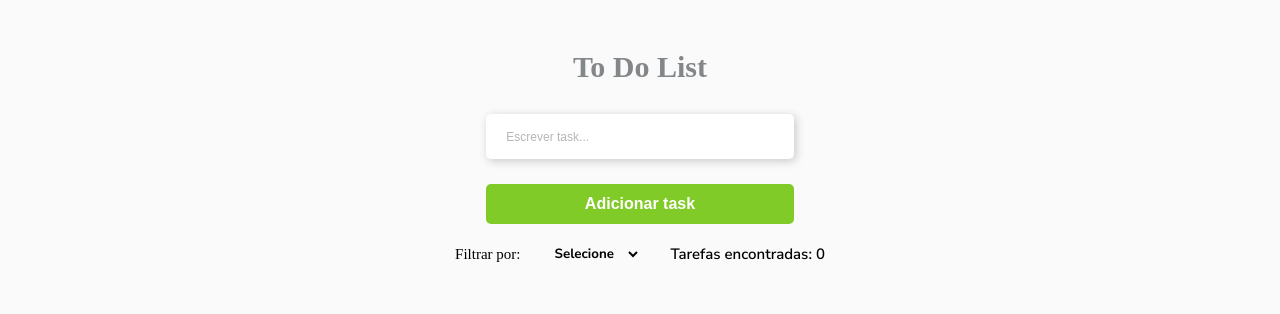
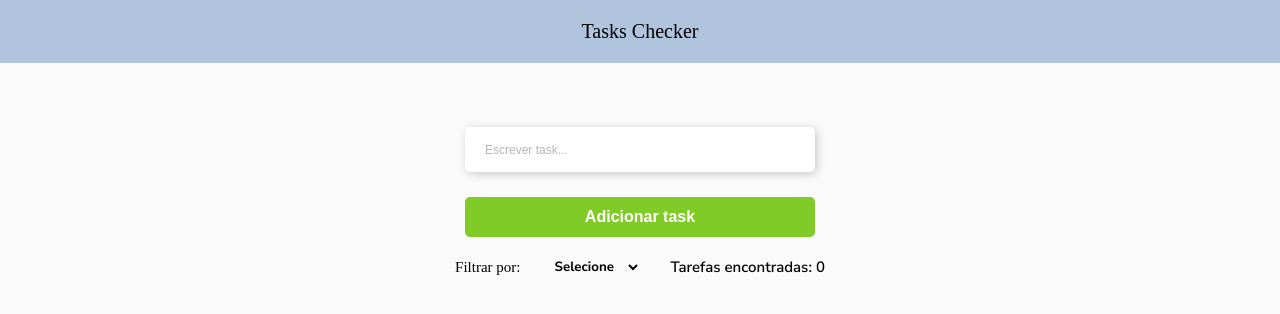
Before and after one commit to gabrielmpdev/to-do-list, a React (Create React App) app: page / in a window 1280 px wide. Shown: the top 314 px of the page. Built offline with nearby package versions, Linux system fonts and the light colour scheme.

Commit message:
feat(TasksChecker): styles

```diff
--- a/src/App.tsx
+++ b/src/App.tsx
@@ -5,7 +5,7 @@ import { iTask } from "./interfaces";
 import { toast, ToastContainer } from 'react-toastify';
 import "react-toastify/dist/ReactToastify.css";
 import ButtonTest from "./components/Button";
-import { ContainerTasks, ResultText ,ContainerFilter, SelectStatus } from './styles/stylesComponents'
+import { ContainerTasks, ResultText ,ContainerFilter, SelectStatus , ContainerList} from './styles/stylesComponents'
 
 function App() {
   const [task, setTask] = useState<string>("");
@@ -69,10 +69,10 @@ function App() {
     : todoList;
 
   return (
-    <div className="App">
+    <ContainerList>
       <ToastContainer autoClose={2500} pauseOnHover={false} />
       <header className="container-list">
-        <h2>To Do List</h2>
+
         <input
           type="text"
           autoComplete="off"
@@ -111,7 +111,7 @@ function App() {
           <TodoTask key={key} task={task} deleteTask={deleteTask} updateTaskStatus={updateTaskStatus} />
         ))}
       </ContainerTasks>
-    </div>
+    </ContainerList>
   );
 }
 
--- a/src/components/TodoTask/TodoTask.tsx
+++ b/src/components/TodoTask/TodoTask.tsx
@@ -44,6 +44,12 @@ function TodoTask({ task, deleteTask, updateTaskStatus }: TaskProps) {
       border = "5px solid red";
     } else if (newStatus === "In progress") {
       border = "5px solid orange";
+    }
+    else if (newStatus === "Finalizada") {
+      border = "5px solid green";
+    }
+    else if (newStatus === "To Do") {
+      border = "5px solid gray";
     }
     setCardBorder(border);
     updateTaskStatus(task.id, newStatus);
--- a/src/index.tsx
+++ b/src/index.tsx
@@ -1,11 +1,13 @@
 import React from 'react';
 import ReactDOM from 'react-dom';
 import App from './App';
+import { HeaderCustom  } from './styles/stylesComponents'
 
 import './styles/global.css'
 
 ReactDOM.render(
   <React.StrictMode>
+    <HeaderCustom>Tasks Checker</HeaderCustom>
     <App />
   </React.StrictMode>,
   document.getElementById('root')
--- a/src/styles/stylesComponents.tsx
+++ b/src/styles/stylesComponents.tsx
@@ -4,6 +4,10 @@ import styled from "styled-components";
 export const fontes = {
     primaria: "'Nunito Sans', sans-serif"
   };
+
+  export const ContainerList = styled.section `
+  margin-top: 5%;
+  `
 
 export const ContainerTasks = styled.section `
 display: flex;
@@ -16,7 +20,17 @@ margin-top:50px;
 
 
 `
+export const HeaderCustom = styled.header `
+background-color: #B0C4DE;
+margin: 0;
+width: 100%;
+display: flex;
+justify-content: center;
+padding: 20px;
+text-transform: capitalize;
+font-size: 20px;
 
+ `
 export  const IconDelete = styled.span `
 text-align: end;
 position: absolute;
```
